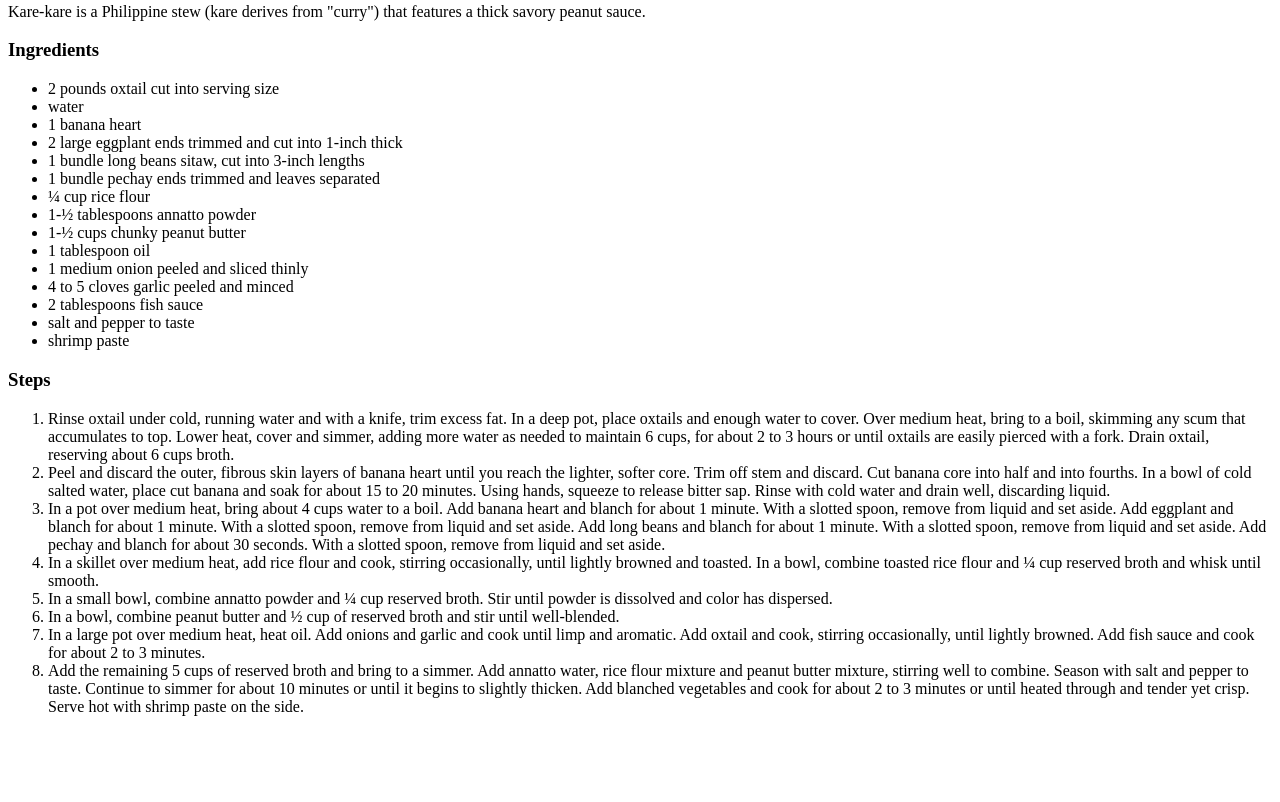
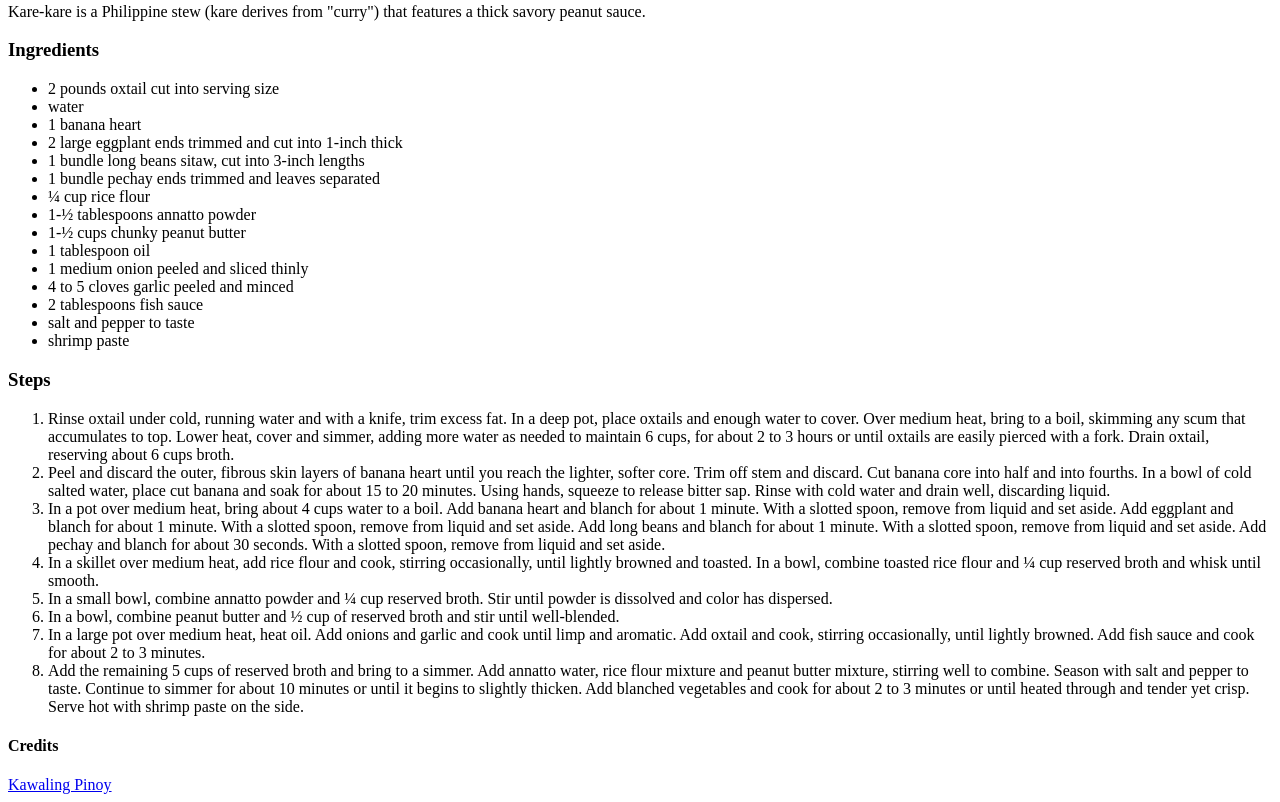
Before and after one commit to luisitocanlas/odin-recipes, a plain HTML site: page recipes/kare-kare.html in a window 1280 px wide. Shown: the part 448-1250 px from the top of the page. Before the commit the page ends 1180 px from the top, so only its background shows below. Drawn offline with Linux system fonts and the light colour scheme.

Commit message:
Added credits to the recipe

```diff
--- a/recipes/kare-kare.html
+++ b/recipes/kare-kare.html
@@ -94,5 +94,13 @@
 				through and tender yet crisp. Serve hot with shrimp paste on the side.
 			</li>
 		</ol>
+
+		<h4>Credits</h4>
+		<a
+			href="https://www.kawalingpinoy.com/kare-kare/"
+			target="_blank"
+			rel="noopener noreferrer"
+			>Kawaling Pinoy</a
+		>
 	</body>
 </html>
```
